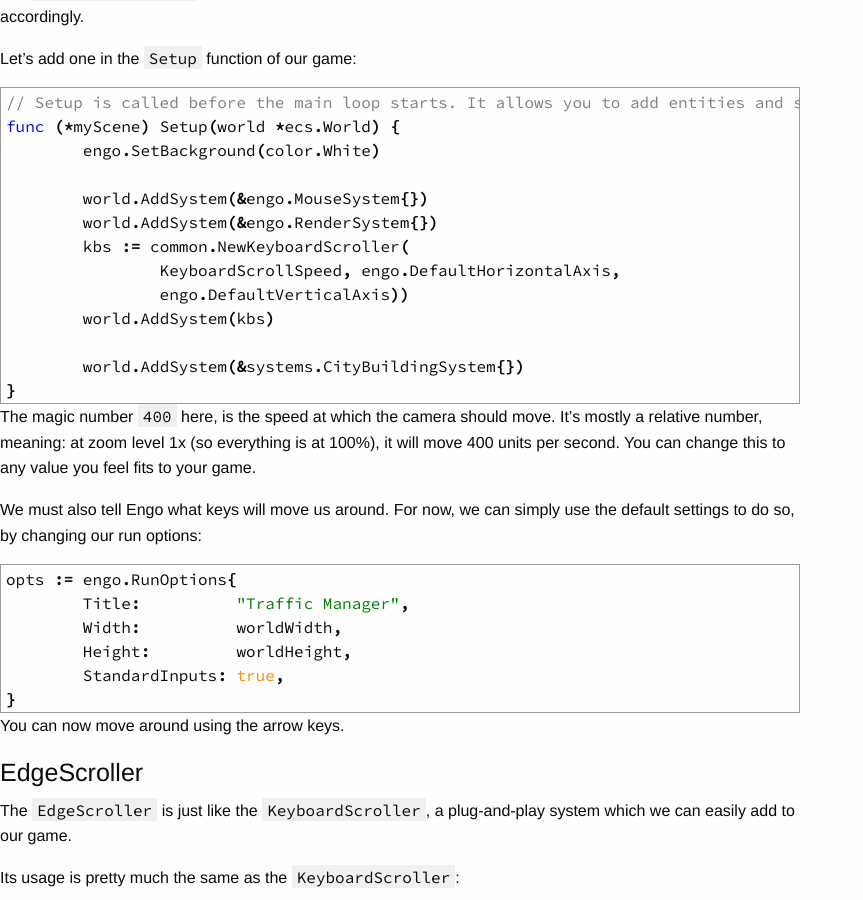
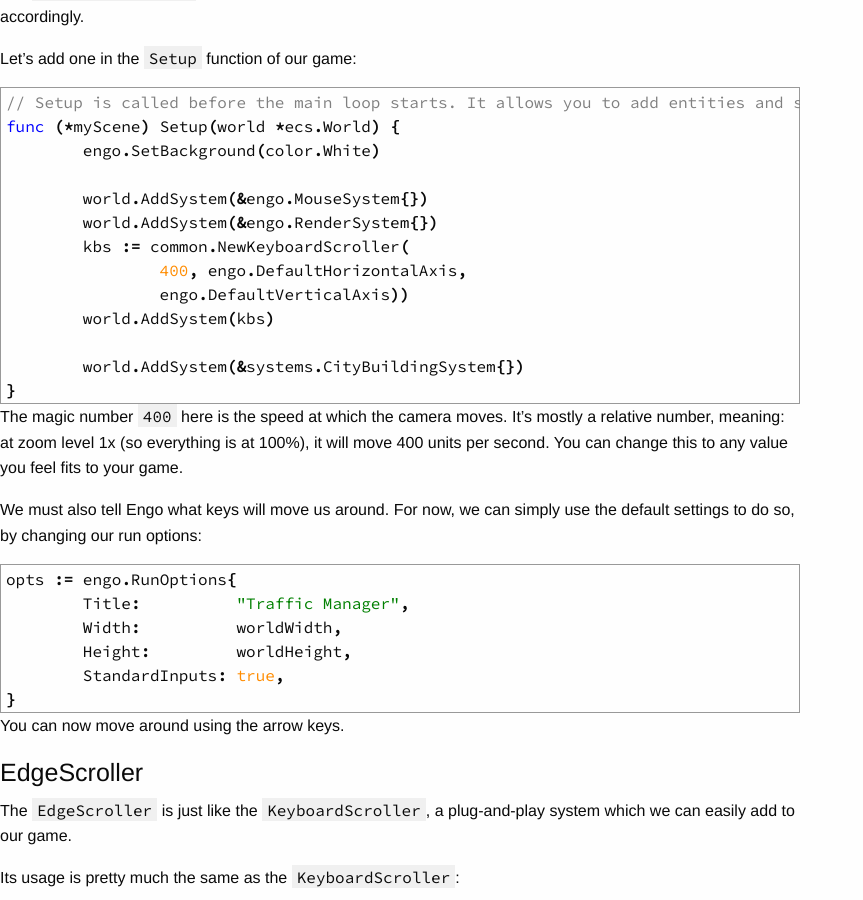
Before and after one commit to EngoEngine/engoengine.github.io, a Jekyll site: the page built from tutorials/_posts/2016-04-11-camera-movement.md, in a window 1280 px wide and 900 px high, scrolled down 1156 px. Shown: the whole window, without its empty margins (0-863 px from the left). Built offline with Jekyll 4.4.1, drawn with Linux system fonts in a browser that asks for light colours; nearby versions of some CDN libraries.

Commit message:
Clarify tutorial point (#27)
The text immediately after clarifies the role of a "magical" literal, but right now the component is passed a KeyboardScrollSpeed variable. The other camera system examples that follow all use literals rather than variables, so converting the variable to a literal seems consistent.

```diff
--- a/tutorials/_posts/2016-04-11-camera-movement.md
+++ b/tutorials/_posts/2016-04-11-camera-movement.md
@@ -43,7 +43,7 @@ func (*myScene) Setup(world *ecs.World) {
 	world.AddSystem(&engo.MouseSystem{})
 	world.AddSystem(&engo.RenderSystem{})
 	kbs := common.NewKeyboardScroller(
-		KeyboardScrollSpeed, engo.DefaultHorizontalAxis,
+		400, engo.DefaultHorizontalAxis,
 		engo.DefaultVerticalAxis))
 	world.AddSystem(kbs)
 
@@ -52,7 +52,7 @@ func (*myScene) Setup(world *ecs.World) {
 
 {% endhighlight %}
 
-The magic number `400` here, is the speed at which the camera should move. It's mostly a relative number, meaning:
+The magic number `400` here is the speed at which the camera moves. It's mostly a relative number, meaning:
 at zoom level 1x (so everything is at 100%), it will move 400 units per second. You can change this to any value
 you feel fits to your game.
 
```
